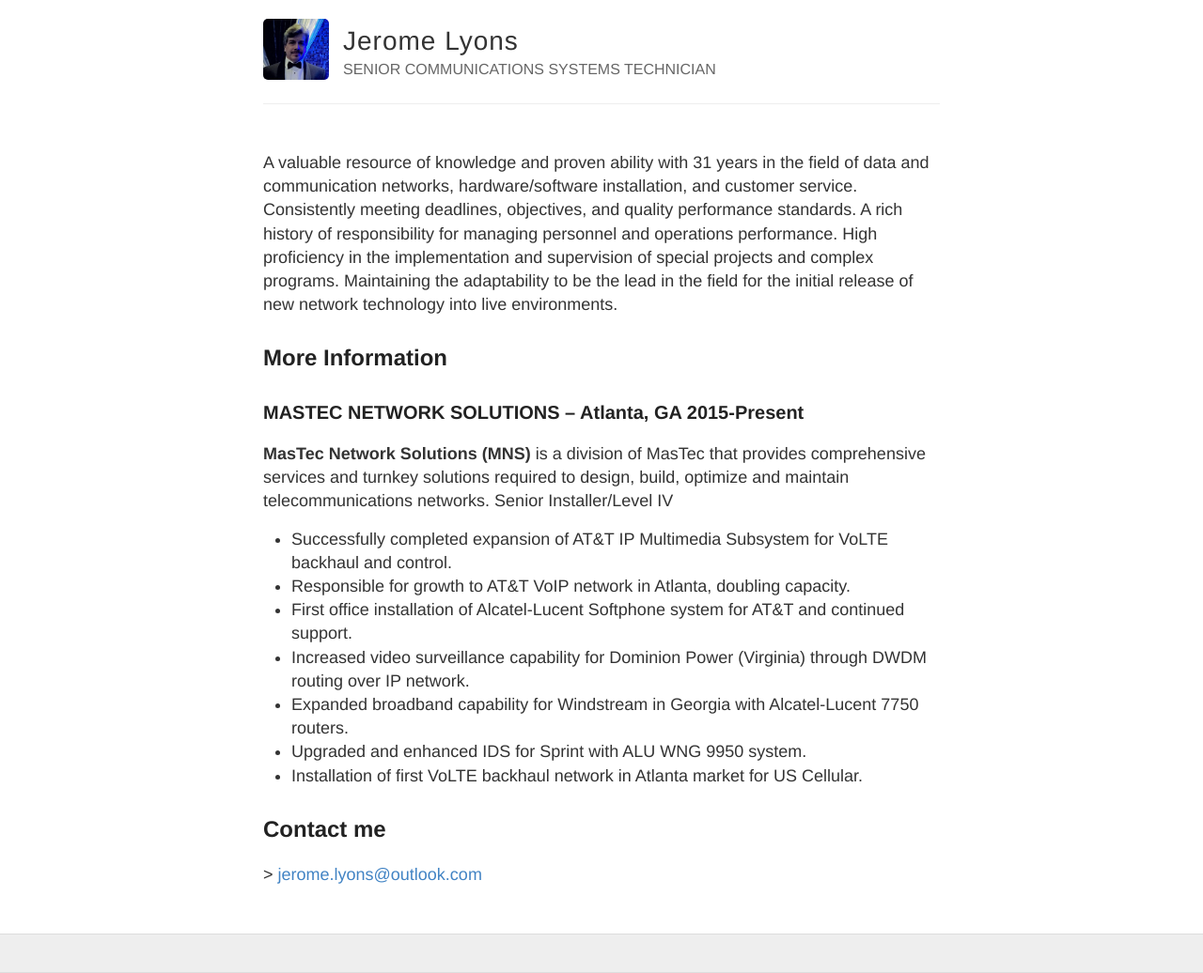
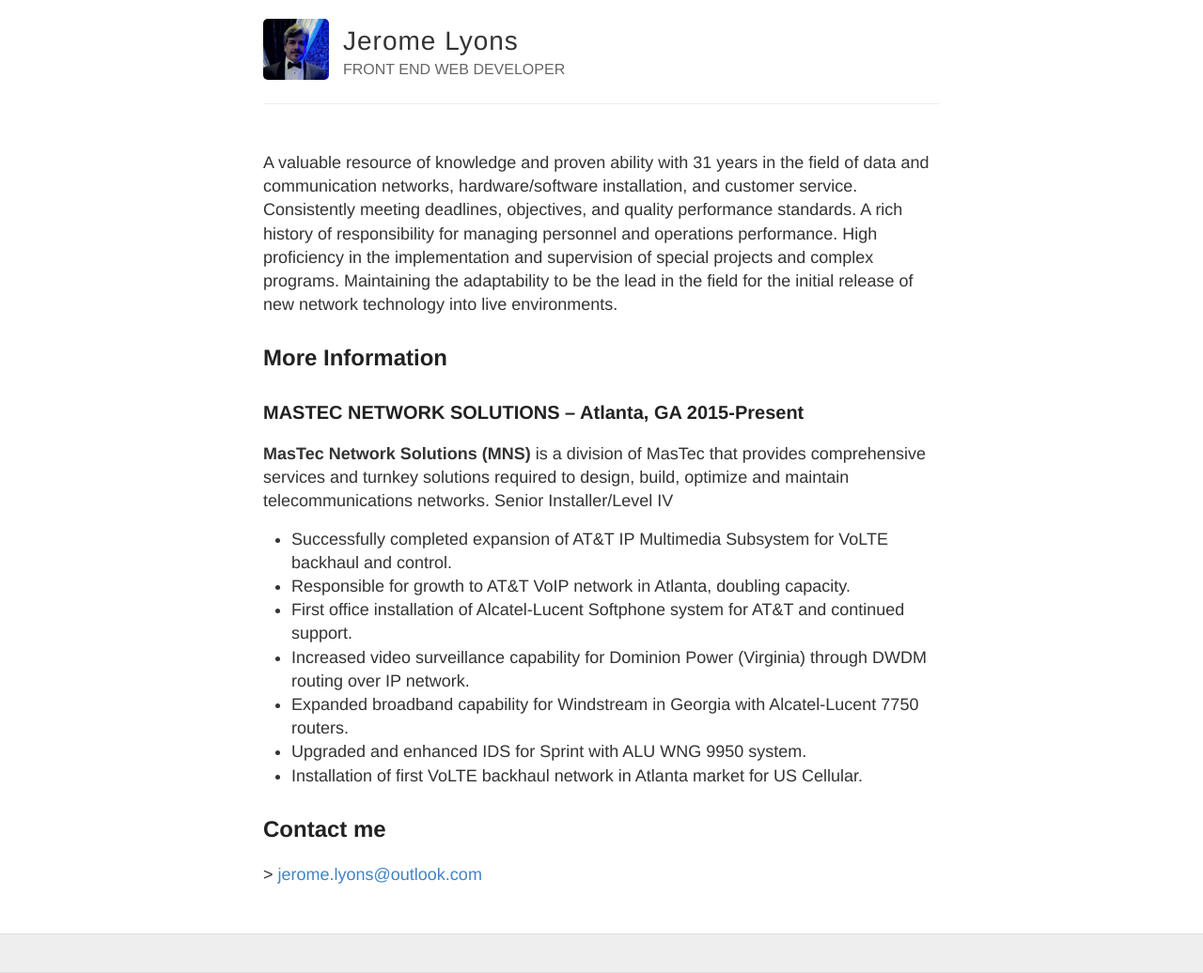
Before and after one commit to UncleArtie/UncleArtie.github.io, a Jekyll site: the page built from index.html, in a window 1280 px wide. Shown: the whole page at 94% size. Built offline with Jekyll 4.4.1, drawn with Linux system fonts in a browser that asks for light colours.

Commit message:
change of plans

```diff
--- a/_config.yml
+++ b/_config.yml
@@ -6,7 +6,7 @@
 name: Jerome Lyons
 
 # Short bio or description (displayed in the header)
-description: SENIOR COMMUNICATIONS SYSTEMS TECHNICIAN
+description: FRONT END WEB DEVELOPER
 
 # URL of your avatar or profile pic (you could use your GitHub profile pic)
 avatar: https://UncleArtie.github.io/images/work-attire-small.png
```
